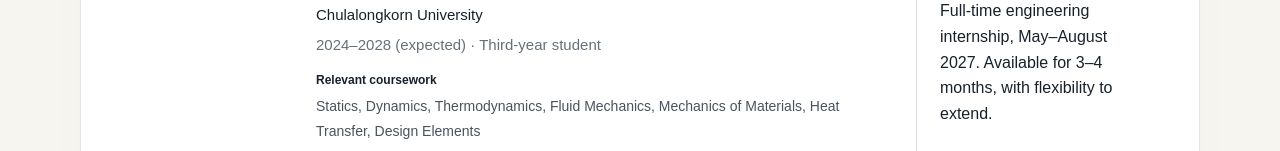
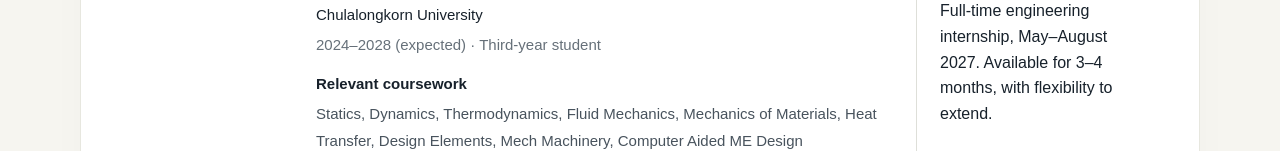
Before and after one commit to Natthabhat/engineering-portfolio, a Next.js app: page / in a window 1280 px wide. Shown: the part 649-800 px from the top of the page. Built offline with nearby package versions, Linux system fonts and the light colour scheme.

Commit message:
Expand coursework and match education text sizing

```diff
--- a/app/resume-overview.ts
+++ b/app/resume-overview.ts
@@ -73,7 +73,9 @@
       "Fluid Mechanics",
       "Mechanics of Materials",
       "Heat Transfer",
-      "Design Elements"
+      "Design Elements",
+      "Mech Machinery",
+      "Computer Aided ME Design"
     ]
   },
   "skills": [
```
Also changed, not shown: app/globals.css.
